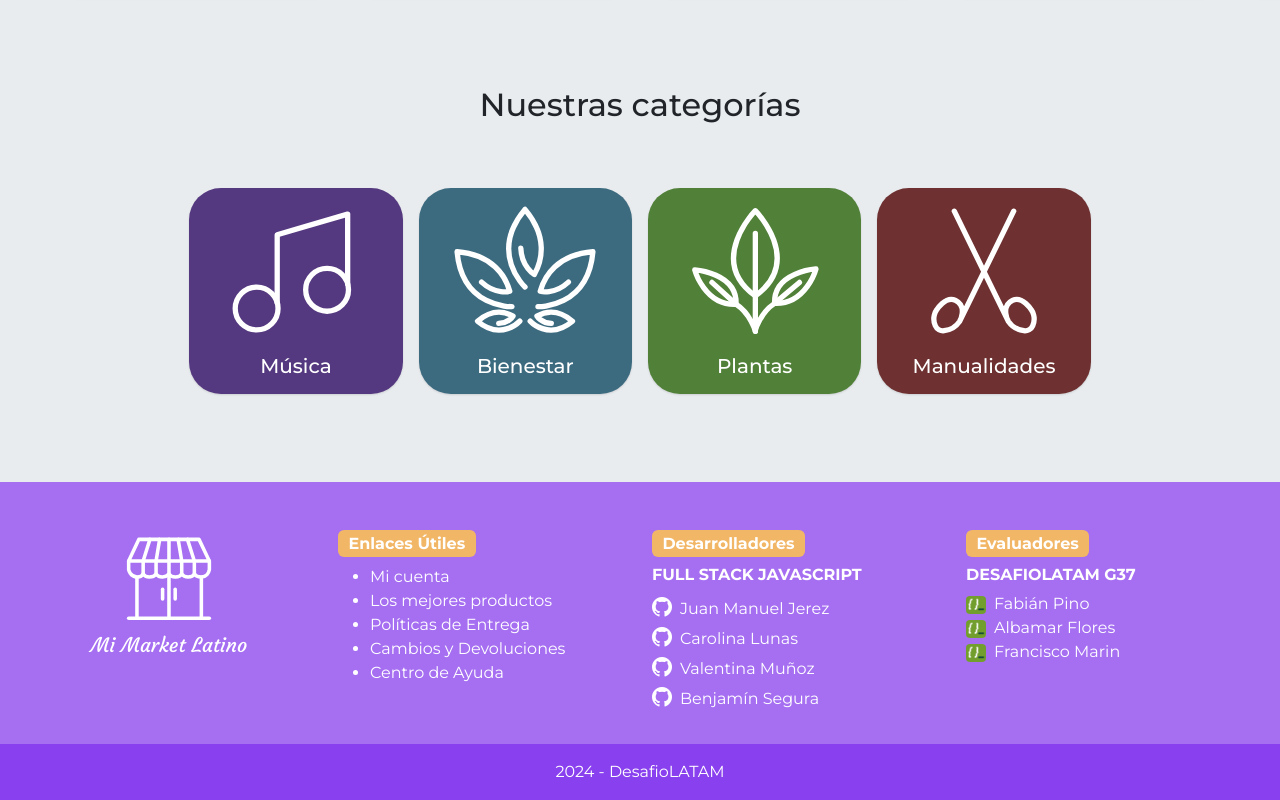
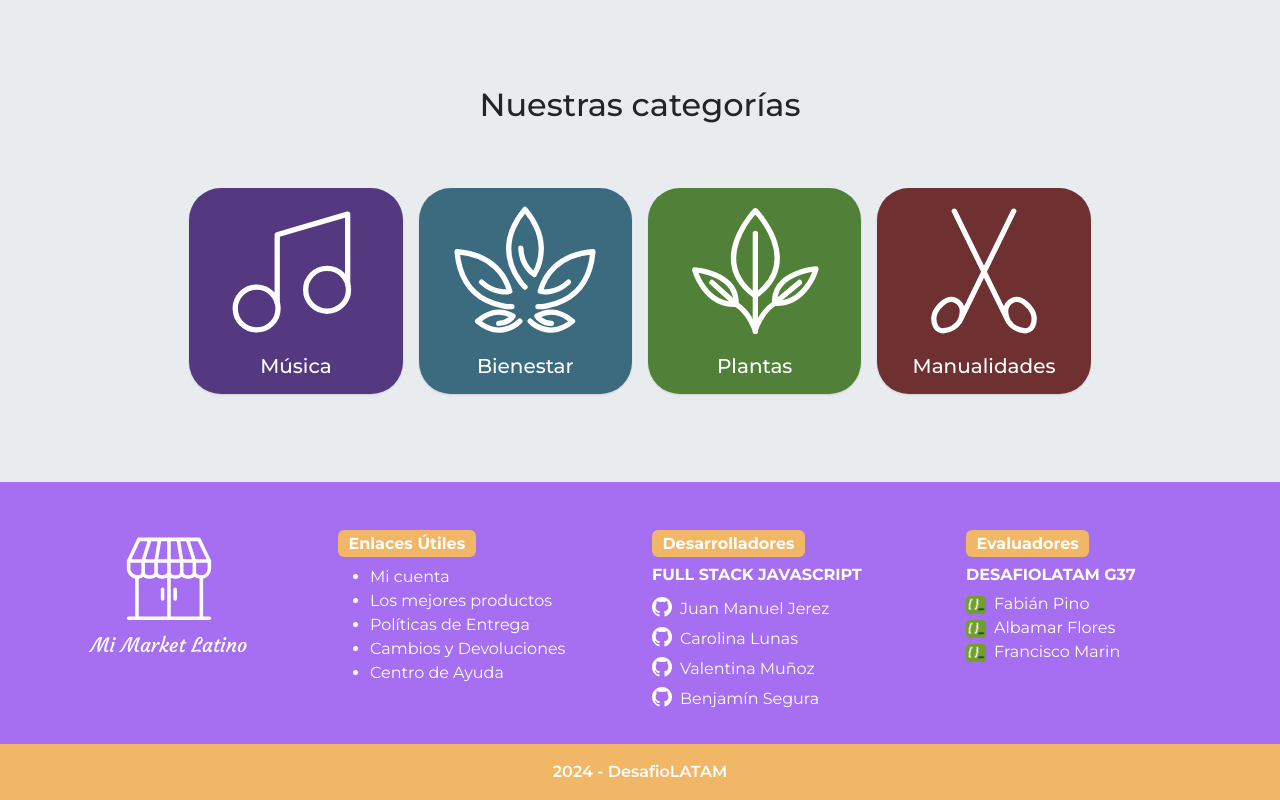
Before and after one commit to carolinalunasfarah/marketplace-frontend-react-user, a React (Vite) app: page / in a window 1280 px wide. Shown: the part 1297-2097 px from the top of the page. Built offline with nearby package versions, Linux system fonts and the light colour scheme.

Commit message:
change footer section bg color and font weight

```diff
--- a/src/App.css
+++ b/src/App.css
@@ -189,7 +189,8 @@ a {
 }
 
 .bg-copyright {
-  background-color: #8940ee;
+  background-color: var(--color-orange);
+  font-weight: 600;
 }
 
 footer {
```
